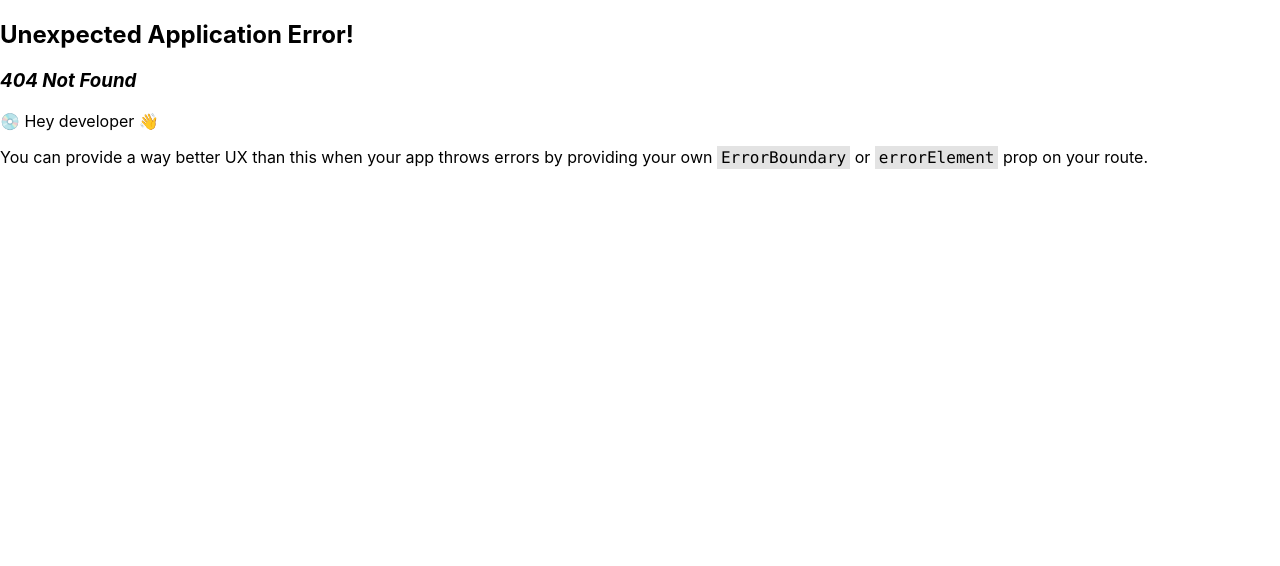
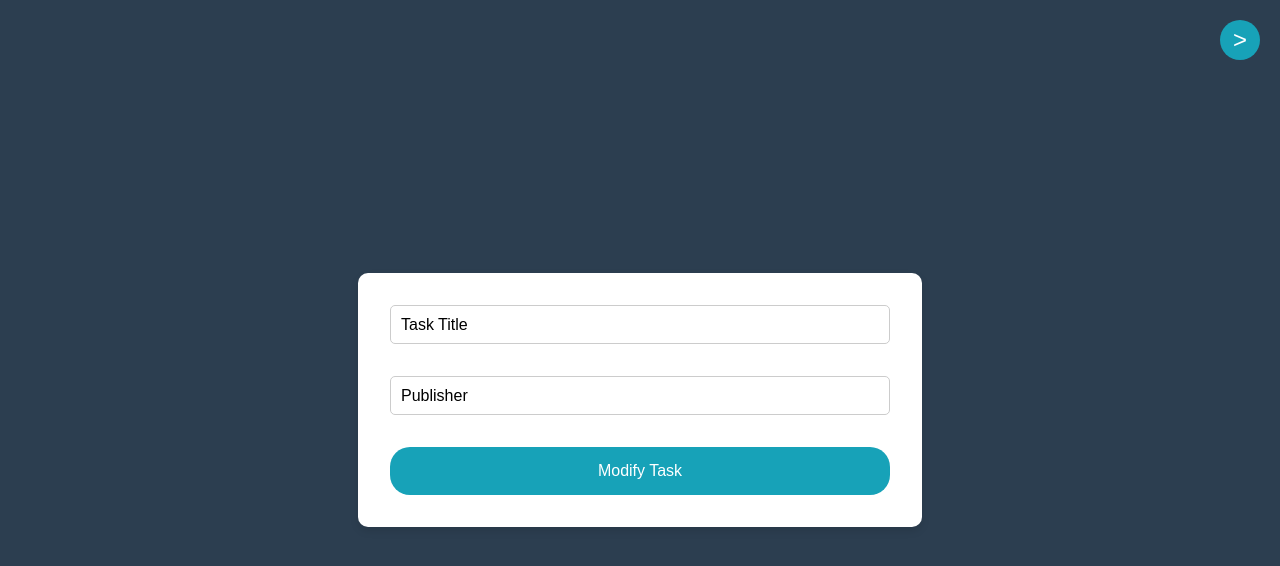
Before and after one commit to EliasXabs/WorkProgressTimesheet, a React (Create React App) app in the folder FrontEnd/: page /edit-task in a window 1280 px wide. Before the commit this address had no page. Shown: the top 566 px of the page. Built offline with nearby package versions, Linux system fonts and the light colour scheme.

Commit message:
Edit task non functional

```diff
--- /dev/null
+++ b/FrontEnd/src/admin-modifyTask.js
@@ -0,0 +1,128 @@
+import React, { useState } from 'react';
+import { useNavigate } from 'react-router-dom';
+
+const styles = {
+  pageContainer: {
+    backgroundColor: '#2C3E50',
+    width: '100vw',
+    height: '100vh',
+    display: 'flex',
+    justifyContent: 'center',
+    alignItems: 'center',
+  },
+  formContainer: {
+    boxShadow: '0 4px 8px rgba(0, 0, 0, 0.1)',
+    borderRadius: '10px',
+    padding: '2rem',
+    backgroundColor: 'white',
+    width: '50%',
+    maxWidth: '500px',
+    display: 'grid',
+    gridGap: '1rem',
+  },
+  select: {
+    width: '100%',
+    padding: '10px',
+    marginBottom: '1rem',
+    borderRadius: '5px',
+    border: '1px solid #ccc',
+    fontSize: '1rem',
+    background: 'white',
+    '-moz-appearance': 'none',
+    '-webkit-appearance': 'none',
+    appearance: 'none',
+  },
+  button: {
+    backgroundColor: '#17A2B8',
+    color: 'white',
+    padding: '15px 30px',
+    borderRadius: '20px',
+    border: 'none',
+    fontSize: '1rem',
+    cursor: 'pointer',
+    transition: 'background-color 0.3s',
+  },
+  nextButton: {
+    position: 'absolute',
+    top: '20px',
+    right: '20px',
+    backgroundColor: '#17A2B8',
+    color: 'white',
+    borderRadius: '50%',
+    width: '40px',
+    height: '40px',
+    display: 'flex',
+    alignItems: 'center',
+    justifyContent: 'center',
+    cursor: 'pointer',
+    fontSize: '24px',
+    border: 'none',
+    textDecoration: 'none',
+    outline: 'none',
+  },
+};
+
+function ModifyTask() {
+  const [isHovered, setIsHovered] = useState(false);
+  const [formData, setFormData] = useState({
+    taskTitle: '',
+    publisher: '',
+  });
+  const navigate = useNavigate();
+
+  const handleChange = (event) => {
+    const { name, value } = event.target;
+    setFormData(prevState => ({ ...prevState, [name]: value }));
+  };
+
+  const handleSubmit = (event) => {
+    event.preventDefault();
+    console.log('Form Data:', formData);
+    // Implementation needed for actual task modification logic, possibly involving API calls
+  };
+
+  const handleNextClick = () => {
+    navigate('/admin'); // Replace with your next form's path
+  };
+
+  return (
+    <div style={styles.pageContainer}>
+      <form style={styles.formContainer} onSubmit={handleSubmit}>
+        <select
+          style={styles.select}
+          name="taskTitle"
+          value={formData.taskTitle}
+          onChange={handleChange}
+        >
+          <option value="">Task Title</option>
+          {/* Task title options */}
+        </select>
+        <select
+          style={styles.select}
+          name="publisher"
+          value={formData.publisher}
+          onChange={handleChange}
+        >
+          <option value="">Publisher</option>
+          {/* Publisher options */}
+        </select>
+        <button
+          style={{ ...styles.button, backgroundColor: isHovered ? '#1DA1F2' : '#17A2B8' }}
+          onMouseEnter={() => setIsHovered(true)}
+          onMouseLeave={() => setIsHovered(false)}
+          type="submit"
+        >
+          Modify Task
+        </button>
+      </form>
+      <button
+        style={styles.nextButton}
+        onClick={handleNextClick}
+      >
+        &#x3e;
+      </button>
+    </div>
+  );
+}
+
+export default ModifyTask;
--- a/FrontEnd/src/index.js
+++ b/FrontEnd/src/index.js
@@ -20,6 +20,7 @@ import AccountForm from './admin-createAccount';
 import ModifyForm from './admin-modifyAccount';
 import Delete from './admin-deleteAccount';
 import CreateForm from './admin-createTask';
+import ModifyTask from './admin-modifyTask';
 
 // Define routes using createBrowserRouter
 const router = createBrowserRouter([
@@ -66,6 +67,10 @@ const router = createBrowserRouter([
   {
     path:"/create-task",
     element: <CreateForm />,
+  },
+  {
+    path:"/edit-task",
+    element:<ModifyTask />,
   }
 ]);
 
```
